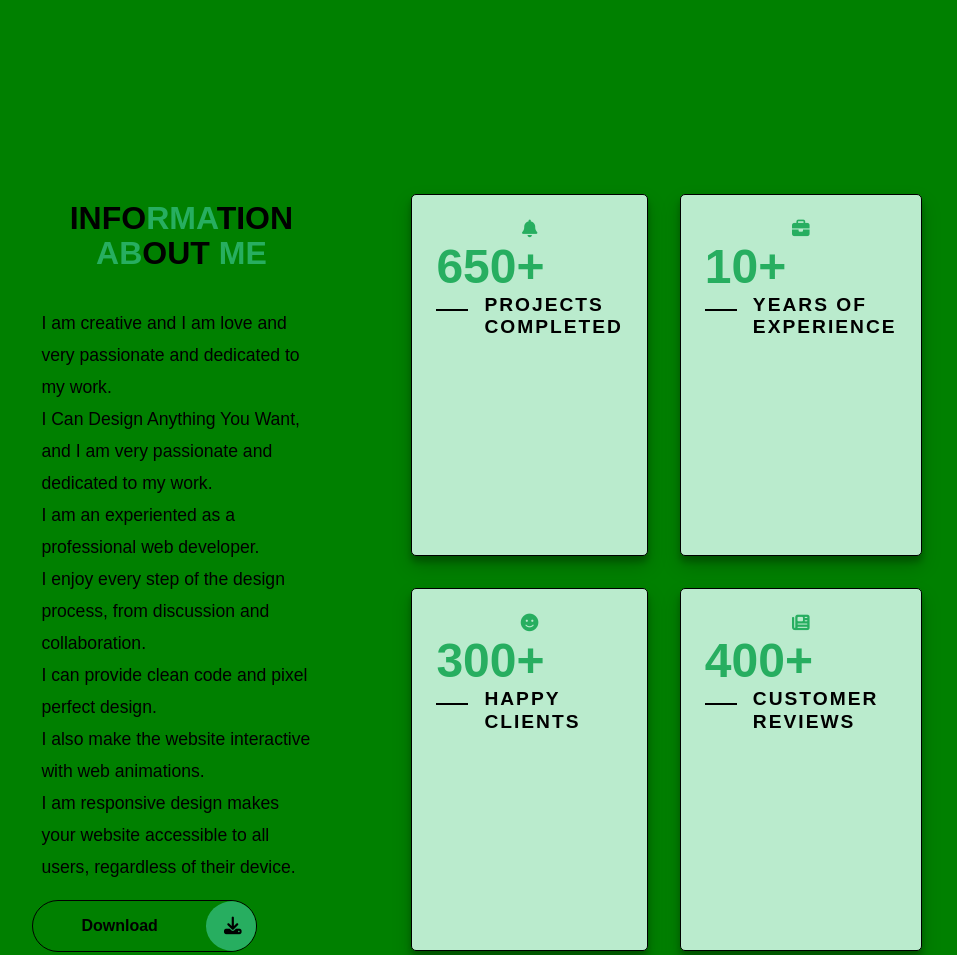
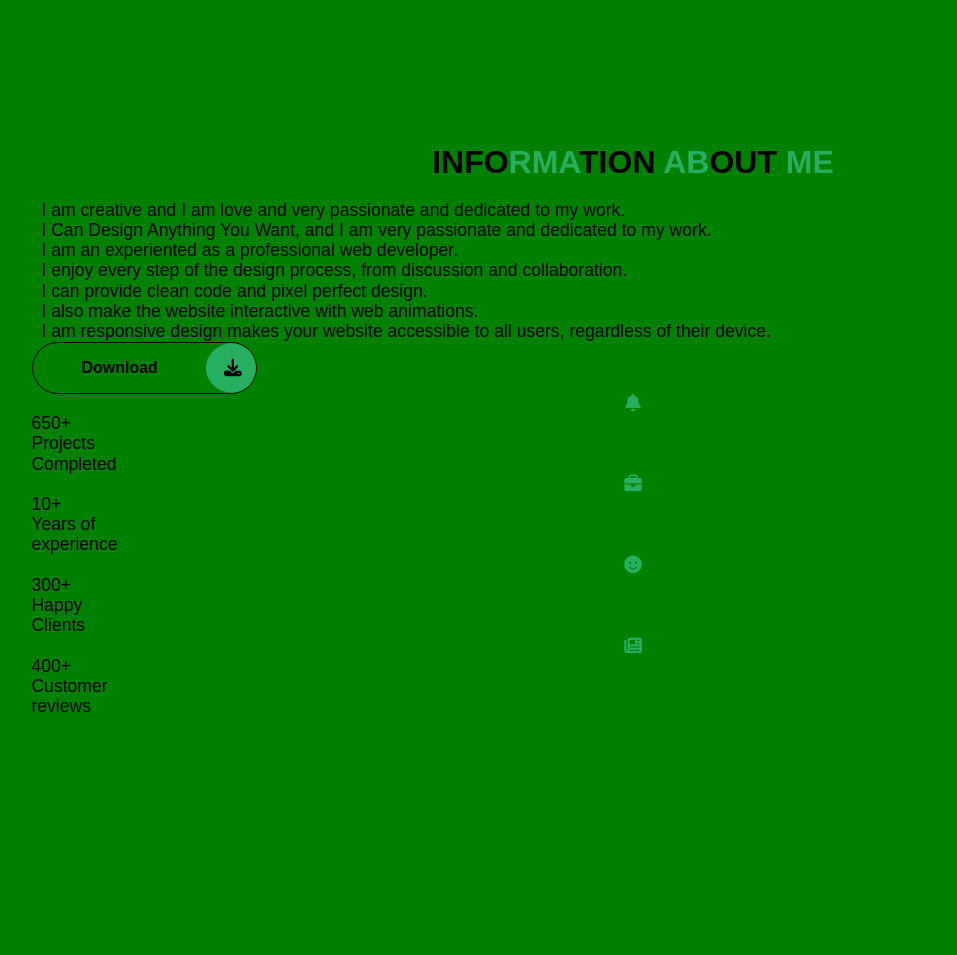
Before and after one commit to MelvinErnestoSG/PortfolioWeb, a plain HTML site: page index.html in a window 1280 px wide. Shown: the part 660-1615 px from the top of the page, without its empty margins (7-964 px from the left). Drawn offline with nearby package versions, Linux system fonts and the light colour scheme.

Commit message:
Update styles.css

```diff
--- a/css/styles.css
+++ b/css/styles.css
@@ -8,6 +8,7 @@
 /*Variables*/
 :root {
 	--color-primary: #27ae60;
+	--color-secondary: #baebcd;
 	--color-background: green;
 	--color-text: #000;
 	--box-shadow: 0 10px 20px rgba(0, 0, 0, 0.19), 0 6px 6px rgba(0, 0, 0, 0.23);
@@ -354,49 +355,49 @@ section {
 /*Acerca*/
 .about {
 	display: grid;
-	grid-template-columns: repeat(2, 1fr);
+	grid-template-columns: repeat(1, 1fr);
 	align-items: center;
 	grid-gap: 1rem;
 }
-.about-container {
+.about__container {
 	display: grid;
-	grid-template-columns: repeat(2, 1fr);
+	grid-template-columns: repeat(1, 1fr);
 	padding-top: 3.5rem;
 	padding-bottom: 5rem;
 }
-.about-container .right-about {
+.right__about {
 	display: grid;
-	grid-template-columns: repeat(2, 1fr);
+	grid-template-columns: repeat(4, 1fr);
 	grid-gap: 2rem;
 }
 /*************************************************/
 /*Item1*/
-.about-container .right-about .about-item1 {
-	border: 1px solid var(--color-text);
+.right__about .about-item1 {
+	border: 2px solid var(--color-text);
 	border-radius: 5px;
 	transition: ease 0.4s;
 	box-shadow: var(--box-shadow);
-	background-color: #baebcd;
-	font-weight: bold;
-}
-.about-container .right-about .about-item1:hover {
+	background-color: var(--color-secondary);
+	font-weight: bold;
+}
+.right__about .about-item1:hover {
 	cursor: default;
 	transform: translateY(-5px);
-	border: 1px solid var(--color-primary);
-	box-shadow: var(--box-shadow);
-	font-weight: bold;
-}
-.about-container .right-about .about-item1 .abt-text {
+	border: 2px solid var(--color-primary);
+	box-shadow: var(--box-shadow);
+	font-weight: bold;
+}
+.right__about .about-item1 {
 	padding: 1.5rem;
 	display: flex;
 	flex-direction: column;
 }
-.about-container .right-about .about-item1 .abt-text .large-text {
+.right__about .about-item1 .number {
 	font-size: 3rem;
 	font-weight: bold;
 	color: var(--color-primary);
 }
-.about-container .right-about .about-item1 .abt-text .small-text {
+.right__about .about-item1 .text {
 	padding-left: 3rem;
 	position: relative;
 	text-transform: uppercase;
@@ -404,7 +405,7 @@ section {
 	color: var(--color-text);
 	letter-spacing: 2px;
 }
-.about-container .right-about .about-item1 .abt-text .small-text::before {
+.right__about .about-item1 .text::before {
 	content: "";
 	position: absolute;
 	left: 0;
@@ -415,32 +416,32 @@ section {
 }
 /*************************************************/
 /*Item2*/
-.about-container .right-about .about-item2 {
-	border: 1px solid var(--color-text);
+.right__about .about-item2 {
+	border: 2px solid var(--color-text);
 	border-radius: 5px;
 	transition: ease 0.4s;
 	box-shadow: var(--box-shadow);
-	background-color: #baebcd;
-	font-weight: bold;
-}
-.about-container .right-about .about-item2:hover {
+	background-color: var(--color-secondary);
+	font-weight: bold;
+}
+.right__about .about-item2:hover {
 	cursor: default;
 	transform: translateY(-5px);
-	border: 1px solid var(--color-primary);
-	box-shadow: var(--box-shadow);
-	font-weight: bold;
-}
-.about-container .right-about .about-item2 .abt-text {
+	border: 2px solid var(--color-primary);
+	box-shadow: var(--box-shadow);
+	font-weight: bold;
+}
+.right__about .about-item2 {
 	padding: 1.5rem;
 	display: flex;
 	flex-direction: column;
 }
-.about-container .right-about .about-item2 .abt-text .large-text {
+.right__about .about-item2 .number {
 	font-size: 3rem;
 	font-weight: bold;
 	color: var(--color-primary);
 }
-.about-container .right-about .about-item2 .abt-text .small-text {
+.right__about .about-item2 .text {
 	padding-left: 3rem;
 	position: relative;
 	text-transform: uppercase;
@@ -448,7 +449,7 @@ section {
 	color: var(--color-text);
 	letter-spacing: 2px;
 }
-.about-container .right-about .about-item2 .abt-text .small-text::before {
+.right__about .about-item2 .text::before {
 	content: "";
 	position: absolute;
 	left: 0;
@@ -459,32 +460,32 @@ section {
 }
 /*************************************************/
 /*Item3*/
-.about-container .right-about .about-item3 {
-	border: 1px solid var(--color-text);
+.right__about .about-item3 {
+	border: 2px solid var(--color-text);
 	border-radius: 5px;
 	transition: ease 0.4s;
 	box-shadow: var(--box-shadow);
-	background-color: #baebcd;
-	font-weight: bold;
-}
-.about-container .right-about .about-item3:hover {
+	background-color: var(--color-secondary);
+	font-weight: bold;
+}
+.right__about .about-item3:hover {
 	cursor: default;
 	transform: translateY(-5px);
-	border: 1px solid var(--color-primary);
-	box-shadow: var(--box-shadow);
-	font-weight: bold;
-}
-.about-container .right-about .about-item3 .abt-text {
+	border: 2px solid var(--color-primary);
+	box-shadow: var(--box-shadow);
+	font-weight: bold;
+}
+.right__about .about-item3 {
 	padding: 1.5rem;
 	display: flex;
 	flex-direction: column;
 }
-.about-container .right-about .about-item3 .abt-text .large-text {
+.right__about .about-item3 .number {
 	font-size: 3rem;
 	font-weight: bold;
 	color: var(--color-primary);
 }
-.about-container .right-about .about-item3 .abt-text .small-text {
+.right__about .about-item3 .text {
 	padding-left: 3rem;
 	position: relative;
 	text-transform: uppercase;
@@ -492,7 +493,7 @@ section {
 	color: var(--color-text);
 	letter-spacing: 2px;
 }
-.about-container .right-about .about-item3 .abt-text .small-text::before {
+.right__about .about-item3 .text::before {
 	content: "";
 	position: absolute;
 	left: 0;
@@ -503,32 +504,32 @@ section {
 }
 /*************************************************/
 /*Item4*/
-.about-container .right-about .about-item4 {
-	border: 1px solid var(--color-text);
+.right__about .about-item4 {
+	border: 2px solid var(--color-text);
 	border-radius: 5px;
 	transition: ease 0.4s;
 	box-shadow: var(--box-shadow);
-	background-color: #baebcd;
-	font-weight: bold;
-}
-.about-container .right-about .about-item4:hover {
+	background-color: var(--color-secondary);
+	font-weight: bold;
+}
+.right__about .about-item4:hover {
 	cursor: default;
 	transform: translateY(-5px);
-	border: 1px solid var(--color-primary);
-	box-shadow: var(--box-shadow);
-	font-weight: bold;
-}
-.about-container .right-about .about-item4 .abt-text {
+	border: 2px solid var(--color-primary);
+	box-shadow: var(--box-shadow);
+	font-weight: bold;
+}
+.right__about .about-item4 {
 	padding: 1.5rem;
 	display: flex;
 	flex-direction: column;
 }
-.about-container .right-about .about-item4 .abt-text .large-text {
+.right__about .about-item4 .number {
 	font-size: 3rem;
 	font-weight: bold;
 	color: var(--color-primary);
 }
-.about-container .right-about .about-item4 .abt-text .small-text {
+.right__about .about-item4 .text {
 	padding-left: 3rem;
 	position: relative;
 	text-transform: uppercase;
@@ -536,7 +537,7 @@ section {
 	color: var(--color-text);
 	letter-spacing: 2px;
 }
-.about-container .right-about .about-item4 .abt-text .small-text::before {
+.right__about .about-item4 .text::before {
 	content: "";
 	position: absolute;
 	left: 0;
@@ -545,15 +546,15 @@ section {
 	height: 2px;
 	background-color: var(--color-text);
 }
-.about-container .left-about {
+.left__about {
 	padding-right: 5rem;
 }
-.about-container .left-about p {
+.left__about p {
 	line-height: 2rem;
 	padding: 1rem;
-	color: var(--color-p);
-}
-.about-container .left-about h4 {
+	font-weight: bold;
+}
+.left__about h4 {
 	font-size: 2rem;
 	text-transform: uppercase;
 }
@@ -637,7 +638,7 @@ section {
 .col img {
 	max-width: 100%;
 	width: 550px;
-	height: auto;
+	height: 500px;
 	object-fit: cover;
 	border-radius: 12px;
 	box-shadow: var(--box-shadow);
@@ -1305,8 +1306,8 @@ footer {
 	width: 100%;
 	padding: 50px 0px;
 	background-image: url(../img/background-footer.svg);
-	background-size: cover;
-	*background-color: var(--color-primary);
+	*background-size: cover;
+	background-color: var(--color-primary);
     -webkit-mask-image: url("../img/background-footer.svg");
     mask-image: url("../img/");
     -webkit-mask-size: cover;
@@ -1326,10 +1327,9 @@ footer {
 	padding: 10px;
 }
 .box__footer h2 {
-	margin-bottom: 30px;
-	color: var(--color-text);
-	font-weight: bold;
-	background-color: var(--color-primary);
+	margin-bottom: 20px;
+	color: var(--color-text);
+	font-weight: bold;
 }
 .box__footer a {
 	margin-top: 10px;
@@ -1354,8 +1354,12 @@ footer {
 }
 .box__copyright hr {
 	border: none;
+	background-color: var(--color-text);
+	max-width: 1200px;
+	width: 740px;
 	height: 1px;
-	background-color: var(--color-text);
+	margin: auto;
+	text-align: center;
 }
 /*************************************************/
 /*----------Mediaqueries----------*/
```
